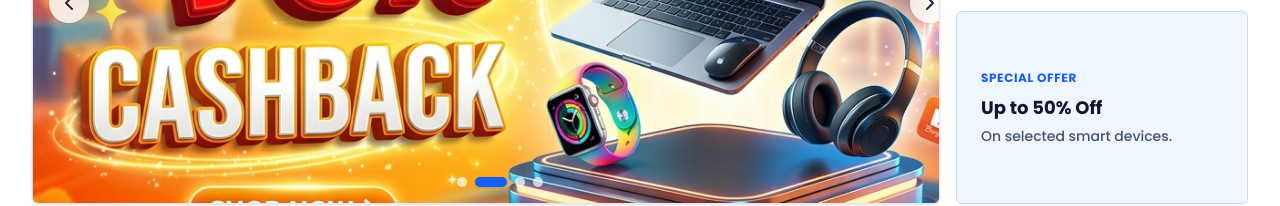
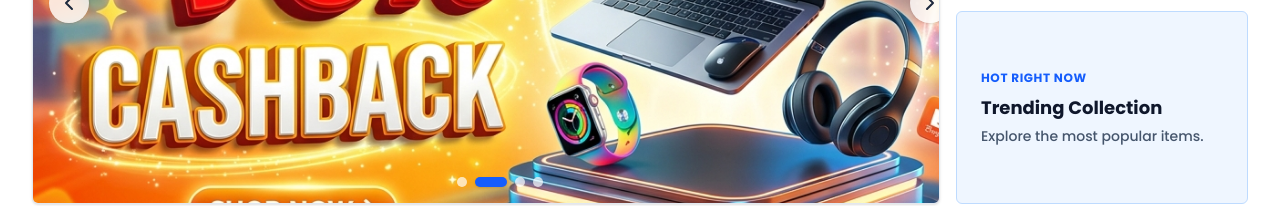
Before and after one commit to Mhdinshaf/vibeit.online, a React (Vite) app: page / in a window 1280 px wide. Shown: the part 311-517 px from the top of the page. Built offline with nearby package versions, Linux system fonts and the light colour scheme; no server answers.

Commit message:
feat: implement responsive homepage with carousel, category navigation, and SEO metadata

```diff
--- a/src/pages/shop/HomePage.jsx
+++ b/src/pages/shop/HomePage.jsx
@@ -185,16 +185,16 @@ const HomePage = () => {
 
             {/* Side Promo Banners - 1 column on large screens */}
             <div className="hidden lg:flex flex-col gap-4">
-              <Link to="/shop" className="flex-1 bg-slate-50 dark:bg-slate-800 rounded-md p-6 flex flex-col justify-center border border-slate-200 dark:border-slate-700 hover:border-blue-500 dark:hover:border-blue-400 transition-colors group">
+              <Link to="/shop?category=Trending%20Items&subcategory=New%20Arrivals" className="flex-1 bg-slate-50 dark:bg-slate-800 rounded-md p-6 flex flex-col justify-center border border-slate-200 dark:border-slate-700 hover:border-blue-500 dark:hover:border-blue-400 transition-colors group">
                 <span className="text-xs font-bold uppercase tracking-wider text-blue-600 dark:text-blue-400 mb-2">Featured</span>
                 <h3 className="text-lg font-bold text-slate-900 dark:text-white mb-1 group-hover:text-blue-600 dark:group-hover:text-blue-400 transition-colors">New Arrivals</h3>
                 <p className="text-sm text-slate-500 dark:text-slate-400 font-medium">Discover the latest premium tech.</p>
               </Link>
 
-              <Link to="/shop" className="flex-1 bg-blue-50 dark:bg-blue-900/20 rounded-md p-6 flex flex-col justify-center border border-blue-200 dark:border-blue-800/50 hover:border-blue-500 dark:hover:border-blue-400 transition-colors group">
-                <span className="text-xs font-bold uppercase tracking-wider text-blue-600 dark:text-blue-400 mb-2">Special Offer</span>
-                <h3 className="text-lg font-bold text-slate-900 dark:text-white mb-1 group-hover:text-blue-600 dark:group-hover:text-blue-400 transition-colors">Up to 50% Off</h3>
-                <p className="text-sm text-slate-600 dark:text-slate-400 font-medium">On selected smart devices.</p>
+              <Link to="/shop?category=Trending%20Items" className="flex-1 bg-blue-50 dark:bg-blue-900/20 rounded-md p-6 flex flex-col justify-center border border-blue-200 dark:border-blue-800/50 hover:border-blue-500 dark:hover:border-blue-400 transition-colors group">
+                <span className="text-xs font-bold uppercase tracking-wider text-blue-600 dark:text-blue-400 mb-2">Hot Right Now</span>
+                <h3 className="text-lg font-bold text-slate-900 dark:text-white mb-1 group-hover:text-blue-600 dark:group-hover:text-blue-400 transition-colors">Trending Collection</h3>
+                <p className="text-sm text-slate-600 dark:text-slate-400 font-medium">Explore the most popular items.</p>
               </Link>
             </div>
 
```
